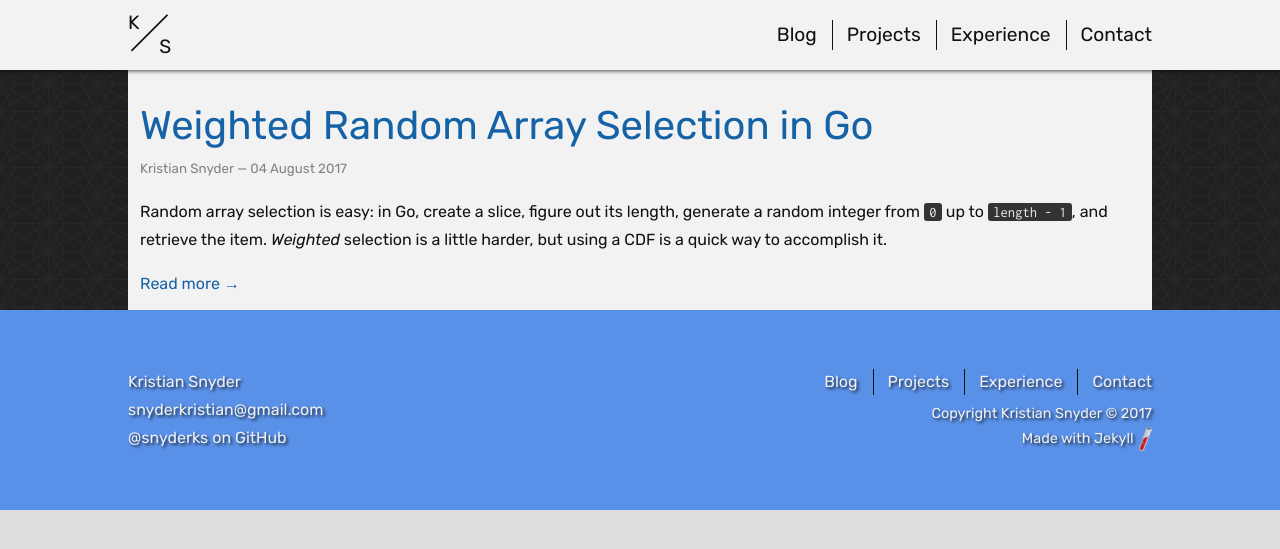
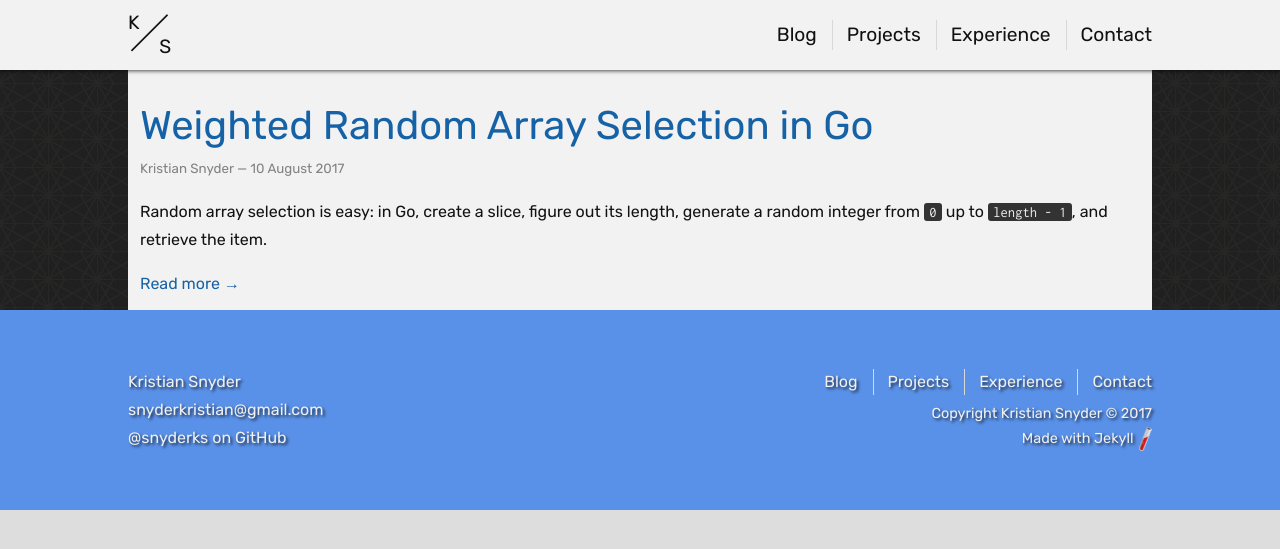
Before and after one commit to snyderks/jekyll-and-kristian, a Jekyll site: the page built from blog.html, in a window 1280 px wide. Shown: the top 549 px of the page. Built offline with Jekyll 4.4.1, drawn with Linux system fonts in a browser that asks for light colours; some of the changed lines change nothing that is shown.

Commit message:
Completed random array selection blog post
Updated styling of footer links

Added custom scrollbars to code blocks

````diff
--- a/_includes/head.html
+++ b/_includes/head.html
@@ -4,7 +4,6 @@
   <meta http-equiv="x-ua-compatible" content="ie=edge">
   <meta name="viewport" content="width=device-width, initial-scale=1">
   <title>{% if page.title %} {{page.title}} {% else %} {{site.title}} {% endif %}</title>
-  <meta name="description" content="{{site.description}}" />
   <link rel="stylesheet" href="{{site.url}}/css/main.css"/>
   <link rel="shortcut icon" type="image/x-icon" href="{{site.url}}/img/favicon.ico"/>
 </head>
--- a/_posts/2017-08-04-creating-a-discrete-cdf-in-go.md
+++ /dev/null
@@ -1,18 +0,0 @@
----
-layout: post
-title:  "Weighted Random Array Selection in Go"
-date:   2017-08-04 12:00:00 -0400
-author: "Kristian Snyder"
-categories: post
----
-Random array selection is easy: in Go, create a slice, figure out its length, generate a random integer from `0` up to `length - 1`, and retrieve the item. *Weighted* selection is a little harder, but using a CDF is a quick way to accomplish it.
-
-Let's say that we like mechanical keyboards. So much, in fact, that we can't decide which one to buy next. First, create a [slice](https://gobyexample.com/slices):
-
-```golang
-keebs := []string{"Ducky Shine", "IBM Model M", "CM Storm Quickfire", "Pok3r", "WASD v2"}
-```
-
-
-[^1]: [Video by Khan Academy summarizing what a random variable is](https://www.khanacademy.org/math/statistics-probability/random-variables-stats-library/random-variables-discrete/v/random-variables)
-[^2]: Generated by [Desmos Graphing Calculator](https://www.desmos.com/calculator) with the following function: `y\ =\ \left\{x\ <\ 0:\ 0,\ x\ <\ 1:\ 0.5,\ x\ \ge 1:\ 1\right\}` (displays as `y = { x < 0: 0, x < 1: 0.5>, x >= 1: 1}`)
--- /dev/null
+++ b/_posts/2017-08-10-weighted-random-arrays-in-go.md
@@ -0,0 +1,354 @@
+---
+layout: post
+title:  "Weighted Random Array Selection in Go"
+date:   2017-08-10 00:00:00 -0400
+author: "Kristian Snyder"
+categories: post
+---
+
+Random array selection is easy: in Go, create a slice, figure out its length, generate a random integer from `0` up to `length - 1`, and retrieve the item.
+
+*Weighted* selection, while not being as easy or common, is still often necessary. In Go, I've found success accomplishing this with a CDF.
+
+Let's say that we like [mechanical keyboards](https://www.reddit.com/r/MechanicalKeyboards/). So much, in fact, that we can't decide which one to [buy next](https://i.redd.it/2zq0ysl6o9xy.jpg). Let's put a few options together and create a [slice](https://gobyexample.com/slices):
+
+```golang
+keebs := []string{"Ducky Shine", "IBM Model M", "CM Storm Quickfire", "Pok3r", "WASD v2"}
+```
+(**Note:** I'm intentionally omitting basic parts of Go programs such as a package declaration and a main function. The bottom of this post contains the complete final state that you can compile and run.)
+
+Next, we decide that there's some preference for some boards over others. Adding a 1-10 scale gives us this:
+
+```golang
+// keyboard is a mechanical keyboard's name
+// and the relative desire (1-10) for it.
+type keyboard struct {
+    name string
+    weight int
+}
+
+// Adding a named type to this array so we can
+// implement sorting on it later
+type keyboards []keyboard
+
+weightedKeebs := []keyboard{
+    keyboard{"Ducky Shine", 5},
+    keyboard{"IBM Model M", 10},
+    keyboard{"CM Storm Quickfire", 3},
+    keyboard{"Pok3r", 7},
+    keyboard{"WASD v2", 4}}
+```
+
+Now we build the CDF. This can be done with the array we have, if we don't need to preserve the individual ratings. (I'll give a way to preserve them with a second array in a bit.)
+
+```golang
+
+// Sort interface implementation
+// sort.Sort will sort by weight ascending
+func (s keyboards) Len() int {
+    return len(s)
+}
+
+// Less is the way to tell sort.Sort what you
+// want to sort by. Here it will be weight.
+func (s keyboards) Less(i, j int) bool {
+    return s[i].weight < s[j].weight
+}
+
+func (s keyboards) Swap(i, j int) {
+    temp := s[i]
+    s[i] = s[j]
+    s[j] = temp
+}
+
+// Sort the array ascending.
+// *Don't forget to import sort!*
+sort.Sort(weightedKeebs)
+```
+
+Printed result:
+
+```
+Sorted by weight: [{CM Storm Quickfire 3} {WASD v2 4} {Ducky Shine 5} {Pok3r 7} {IBM Model M 10}]
+```
+
+And finally, what makes this a CDF is accumulating the weights, taking the previous item's weight and stacking it on top until the final item will have the sum of all the weights in the array. This can be done with a simple for loop.
+
+```golang
+// Using a manual for loop instead of range because
+// we need to start at the second item.
+for i := 1; i < len(weightedKeebs); i++ {
+    weightedKeebs[i].weight += weightedKeebs[i-1].weight
+}
+```
+
+Printed result:
+
+```
+With cumulative weights: [{CM Storm Quickfire 3} {WASD v2 7} {Ducky Shine 12} {Pok3r 19} {IBM Model M 29}]
+```
+
+There, now we have a CDF to use. Not much use without a way to randomly select items, though.
+
+## Building the binary search
+
+To select a value, randomly generate a number from `1` to, the greatest cumulative weight, which is `29`[^3].
+Next, perform a [binary search](https://www.khanacademy.org/computing/computer-science/algorithms/binary-search/a/binary-search) on the array. If you end up between two items, the *right* item is the result. Let's put the random selector in a function of its own, so it can be called more easily later.
+
+```golang
+func searchCDF(cdf keyboards, r *rand.Rand) keyboard {
+}
+```
+
+First, get the random number from the generator `*rand.Rand` passed in to the function.
+
+```golang
+// Picking a random number in the range [1, max weight + 1)
+num := r.Intn(cdf[len(cdf)-1].weight) + 1
+```
+
+The bounds of the binary search will start at the left and rightmost items of the array:
+
+```golang
+right := len(cdf) - 1
+left := 0
+```
+
+And we'll want to continue our search until we find the item for the random number, at which point it will be returned and the function will exit:
+
+```golang
+for {
+    // search and eventually return
+}
+```
+
+Putting all this together, the basic structure becomes this:
+
+```golang
+func searchCDF(cdf keyboards, r *rand.Rand) keyboard {
+    // Picking a random number in the range [1, max weight + 1)
+    num := r.Intn(cdf[len(cdf)-1].weight) + 1
+
+    right := len(cdf) - 1
+    left := 0
+
+    for {
+    // search and eventually return
+    }
+}
+```
+
+Within the loop, we will check the item in the middle of the bounds:
+
+```golang
+m := (left + right) / 2 // m stands for middle
+valm := cdf[m].weight
+```
+
+At this point, there are three basic possibilities:
+
+1. The weight of the middle item is the same as the random number. Return the middle item in this case.
+2. The weight is more than the number
+3. The weight is less than the number
+
+```golang
+for {
+    m := (left + right) / 2 // m stands for middle
+    valm := cdf[m].weight
+
+    if valm == num {
+            // Middle item is same as number
+            return cdf[m]
+        } else if valm < num {
+            // Middle item is less than number
+
+            // ... //
+        } else {
+            // Middle item is more than number
+
+            // ... //
+        }
+}
+```
+
+If the item doesn't have the same weight as the number we picked and...
+
+...the item is less than the number:
+
+* If at the end, we have to return the "middle" item.
+* If the item just to the right is more, we pick that one.
+* Otherwise, bring the *left* bound to the index of the middle item.
+
+...the item is more than the number:
+
+* If at the beginning *or* if the one to the left is less, we pick that one.
+* Otherwise, bring the *right* bound to the index of the middle item.
+
+Adding this in to the loop, we're done!
+
+```golang
+func searchCDF(cdf keyboards, r *rand.Rand) keyboard {
+    // Picking a random number in the range [1, max weight + 1)
+    num := r.Intn(cdf[len(cdf)-1].weight) + 1
+
+    right := len(cdf) - 1
+    left := 0
+    for {
+        // check the middle of the bounds
+        m := (left + right) / 2 // m stands for middle
+        valm := cdf[m].weight
+
+        if valm == num {
+            // Middle item is same as number
+            return cdf[m]
+        } else if valm < num {
+            // Middle item is less than number
+
+            if m == len(cdf)-1 {
+                // only option is rightmost item
+                return cdf[m]
+            } else if cdf[m+1].weight > num {
+                // return the right item when
+                // the search is finished
+                // and left between two items.
+                return cdf[m+1]
+            }
+            // bring left bound to the middle
+            left = m + 1
+        } else {
+            // Middle item is more than number
+
+            if m == 0 || cdf[m-1].weight <= num {
+                // Can't move left, so return the middle.
+                return cdf[m]
+            }
+            // bring right bound to the middle
+            right = m - 1
+            }
+        }
+    }
+
+    // If something went wrong
+    return keyboard{}
+}
+```
+
+If you would like to see the final working program (just copy-paste into its own folder and call it `main.go`), it is below.
+
+Hope this helped with implementing random array search in what you're working on!
+
+---
+```golang
+package main
+
+import (
+    "fmt"
+    "math/rand"
+    "sort"
+    "time"
+)
+
+// keyboard is a mechanical keyboard's name
+// and the relative desire (1-10) for it.
+type keyboard struct {
+    name   string
+    weight int
+}
+
+type keyboards []keyboard
+
+// Sort interface implementation
+// sort.Sort will sort by weight ascending
+func (s keyboards) Len() int {
+    return len(s)
+}
+
+func (s keyboards) Less(i, j int) bool {
+    return s[i].weight < s[j].weight
+}
+
+func (s keyboards) Swap(i, j int) {
+    temp := s[i]
+    s[i] = s[j]
+    s[j] = temp
+}
+
+func searchCDF(cdf keyboards, r *rand.Rand) keyboard {
+    // Picking a random number in the range [1, max weight + 1)
+    num := r.Intn(cdf[len(cdf)-1].weight) + 1
+
+    // Binary search! Look for the number generated.
+    // Right and left are the bounds for the binary search
+    right := len(cdf) - 1
+    left := 0
+
+    for {
+        // check the middle of the bounds
+        m := (left + right) / 2 // m stands for middle
+        valm := cdf[m].weight
+
+        if valm == num { // exact match
+            return cdf[m]
+        } else if valm < num {
+            // Middle item is less than number
+
+            if m == len(cdf)-1 {
+                // only option is rightmost item
+                return cdf[m]
+            } else if cdf[m+1].weight > num {
+                // return the right item when
+                // the search is finished
+                // and left between two items.
+                return cdf[m+1]
+            }
+            // bring left bound to the middle
+            left = m + 1
+        } else {
+            // Middle item is more than number
+
+            if m == 0 || cdf[m-1].weight <= num {
+                // Can't move left, so return the middle.
+                return cdf[m]
+            }
+            // bring right bound to the middle
+            right = m - 1
+        }
+    }
+}
+
+func main() {
+    // Initialize random number generator
+    r := rand.New(rand.NewSource(time.Now().UnixNano()))
+
+    // Basic list of keyboards
+    keebs := []string{"Ducky Shine", "IBM Model M", "CM Storm Quickfire", "Pok3r", "WASD v2"}
+    fmt.Print("Basic keyboard names: ", keebs, "\n\n")
+
+    // Keyboards with weighted preferences
+    weightedKeebs := keyboards{
+        keyboard{"Ducky Shine", 5},
+        keyboard{"IBM Model M", 10},
+        keyboard{"CM Storm Quickfire", 3},
+        keyboard{"Pok3r", 7},
+        keyboard{"WASD v2", 4}}
+    fmt.Print("Keyboards with weights: ", weightedKeebs, "\n\n")
+
+    // Sort by weight ascending
+    sort.Sort(weightedKeebs)
+    fmt.Print("Sorted by weight: ", weightedKeebs, "\n\n")
+
+    for i := 1; i < len(weightedKeebs); i++ {
+        weightedKeebs[i].weight += weightedKeebs[i-1].weight
+    }
+    fmt.Print("With cumulative weights: ", weightedKeebs, "\n\n")
+
+    fmt.Print("Selected ", searchCDF(weightedKeebs, r).name, "\n\n")
+}
+```
+
+
+
+
+[^1]: [Video by Khan Academy summarizing what a random variable is](https://www.khanacademy.org/math/statistics-probability/random-variables-stats-library/random-variables-discrete/v/random-variables)
+[^2]: Generated by [Desmos Graphing Calculator](https://www.desmos.com/calculator) with the following function: `y\ =\ \left\{x\ <\ 0:\ 0,\ x\ <\ 1:\ 0.5,\ x\ \ge 1:\ 1\right\}` (displays as `y = { x < 0: 0, x < 1: 0.5>, x >= 1: 1}`)
+[^3]: The range can also be notated as `[1, 29]`.
--- a/_sass/_footer.scss
+++ b/_sass/_footer.scss
@@ -14,6 +14,10 @@
   a {
     color: inherit;
     font-size: inherit;
+  }
+  a:hover {
+    color: $light-text-color;
+    text-decoration: underline;
   }
 }
 
@@ -79,7 +83,7 @@
   content: "";
   width: 1px;
   height: 90%;
-  background-color: $header-font-color;
+  background-color: $light-text-color - #181818;
 }
 
 @media (max-width: 600px) {
--- a/css/main.scss
+++ b/css/main.scss
@@ -139,6 +139,26 @@
   padding: 1pt 4pt;
 }
 
+.highlight {
+  overflow-x: scroll;
+  -webkit-overflow-scrolling: touch;
+  scrollbar-face-color: #888;
+  scrollbar-track-color: none;
+}
+
+.highlight::-webkit-scrollbar {
+  width: 0.4em;
+  height: 0.4em;
+}
+
+.highlight::-webkit-scrollbar-thumb {
+  background: #888;
+}
+
+.highlight::-webkit-scrollbar-track {
+  background: none;
+}
+
 .lineno {
   border-right: 1px solid #555;
   padding-right: 0.5em;
@@ -147,8 +167,6 @@
 .highlight {
   background-color: $code-bg-color;
   padding: 0.2em 0.5em;
-  border-radius: 5px;
-  border: 1px solid #ddd;
   margin: 1em 0;
 
   .code {
````
